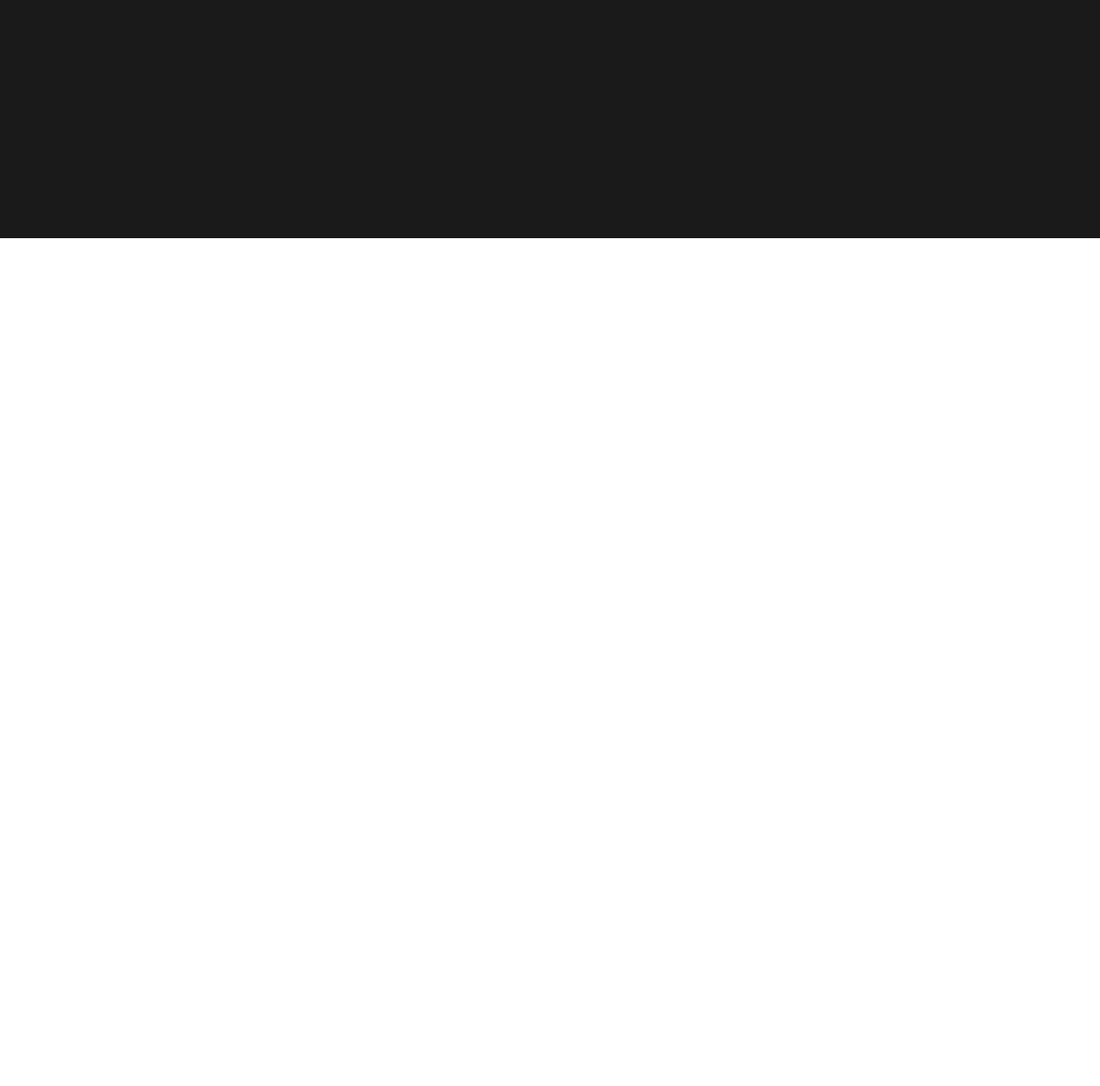
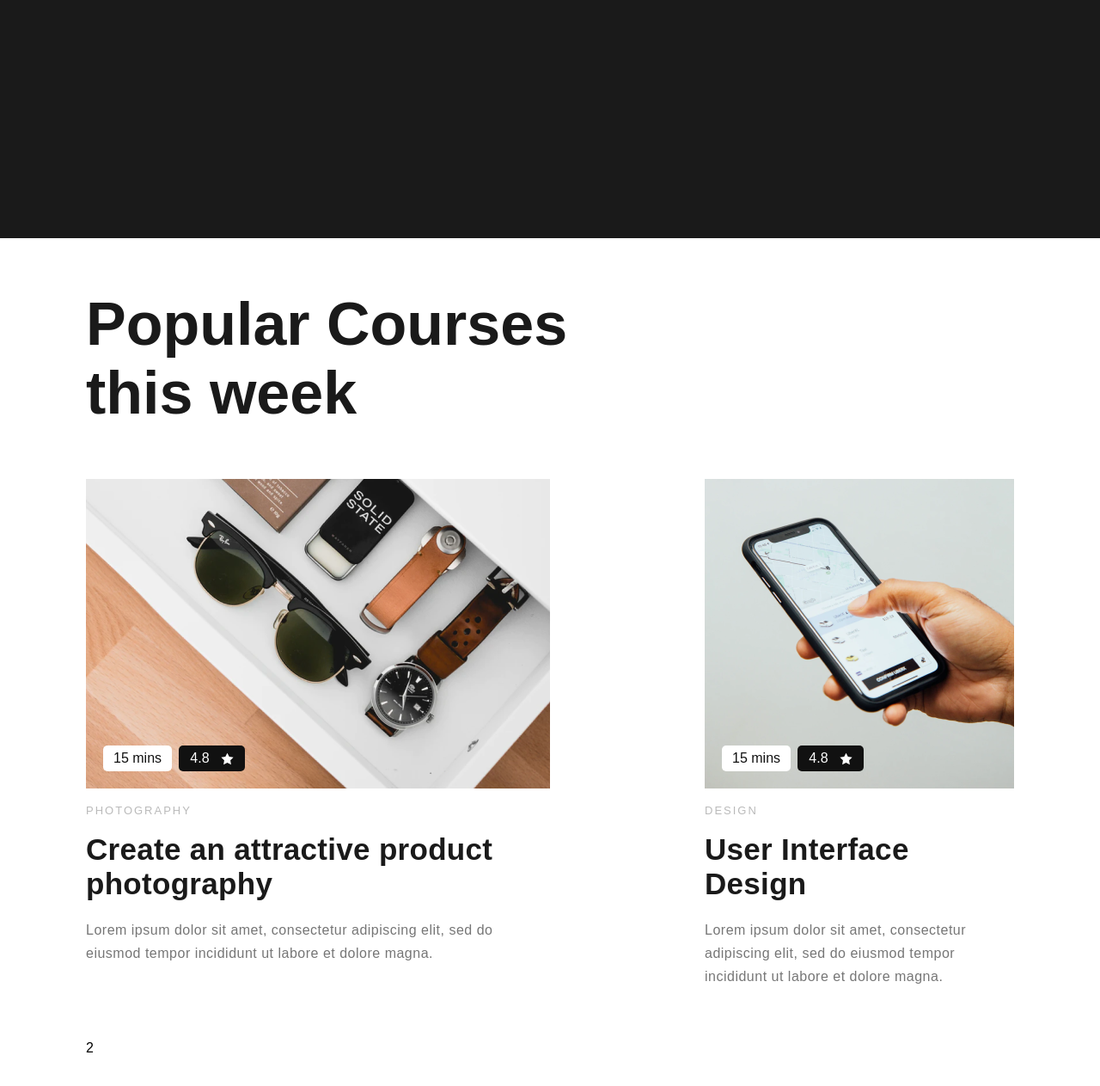
Before and after one commit to Sekretaer/site-vizitka, a plain HTML site: page index.html in a window 1280 px wide. Shown: the part 1001-2264 px from the top of the page at 86% size. Before the commit the page ends 1278 px from the top, so only its background shows below. Drawn offline with nearby package versions, Linux system fonts and the light colour scheme; no server answers.

Commit message:
Added things

```diff
--- a/index.html
+++ b/index.html
@@ -80,6 +80,54 @@
             </section>
         </div>
     </header>
+    <main class="main-content">
+        <div class="container">
+            <section class="courses">
+                <h1 class="course-section-title">Popular Courses <br> this week</h1>
+                <section class="course-row">
+                    <div class="course-card card-big">
+                        <div class="img-container img-card-1">
+                            <span class="btn-time">15 mins</span>
+                            <span class="btn-rating">
+                                4.8
+                                <img src="/img/icons/star.svg" width="15" height="15" alt="">
+                            </span>
+                        </div>
+                        <div class="info-container">
+                            <h4 class="course-category">PHOTOGRAPHY</h4>
+                            <h2 class="course-title">Create an attractive product photography</h2>
+                            <p class="course-desc">
+                                Lorem ipsum dolor sit amet, consectetur
+                                adipiscing elit, sed do eiusmod tempor
+                                incididunt ut labore et dolore magna.
+                            </p>
+                        </div>
+                    </div>
+                    <div class="course-card card-small">
+                        <div class="img-container img-card-2">
+                            <span class="btn-time">15 mins</span>
+                            <span class="btn-rating">
+                                4.8
+                                <img src="/img/icons/star.svg" width="15" height="15" alt="">
+                            </span>
+                        </div>
+                        <div class="info-container">
+                            <h4 class="course-category">DESIGN</h4>
+                            <h2 class="course-title">User Interface Design</h2>
+                            <p class="course-desc">
+                                Lorem ipsum dolor sit amet, consectetur
+                                adipiscing elit, sed do eiusmod tempor
+                                incididunt ut labore et dolore magna.
+                            </p>
+                        </div>
+                    </div>
+                </section>
+                <section class="course-row">
+                    2
+                </section>
+            </section>
+        </div>
+    </main>
     <script src="wavesurfer.js"></script>
     <script src="media.js"></script>
 </body>
--- a/style.css
+++ b/style.css
@@ -200,3 +200,74 @@
     top: 10px;
     right: 0;
 }
+.course-section-title{
+    font-weight: 600;
+    font-size: 70px;
+    color: #1a1a1a;
+    margin: 60px 0;
+}
+.course-row{
+    display: flex;
+    justify-content: space-between;
+    margin-bottom: 60px;
+}
+.card-big{
+    width: 540px;
+}
+.card-small{
+    width: 360px;
+}
+.img-container{
+    background-size: cover;
+    background-position: center;
+    background-repeat: no-repeat;
+    height: 360px;
+    display: flex;
+    flex-direction: row;
+    align-items: flex-end;
+    padding-bottom: 20px;
+    padding-left: 20px;
+}
+.img-card-1{
+    background-image: url(/img/card-1.png);
+}
+.btn-time{
+    background-color: #fff;
+    border-radius: 5px;
+    color: #111;
+    padding: 6px 12px;
+    display: inline-block;
+    margin-right: 8px;
+}
+.btn-rating{
+    width: 77px;
+    background-color: #111;
+    border-radius: 5px;
+    color: #fff;
+    padding: 6px 0px;
+    display: inline-flex;
+    align-items: center;
+    justify-content: space-evenly;
+}
+.course-category{
+    font-size: 13px;
+    letter-spacing: 2px;
+    color: #bababa;
+    font-weight: 400;
+    margin: 18px 0;
+}
+.course-title{
+    font-size: 35px;
+    font-weight: bold;
+    letter-spacing: 0.3px;
+    color: #1a1a1a;
+    margin-bottom: 20px;
+}
+.course-desc{
+    font-size: 16px;
+    font-weight: 400;
+    color: #767676;
+    line-height: 1.7;
+    letter-spacing: 0.5px;
+}
+.img-card-2{background-image: url(/img/card-2.png);}
```
